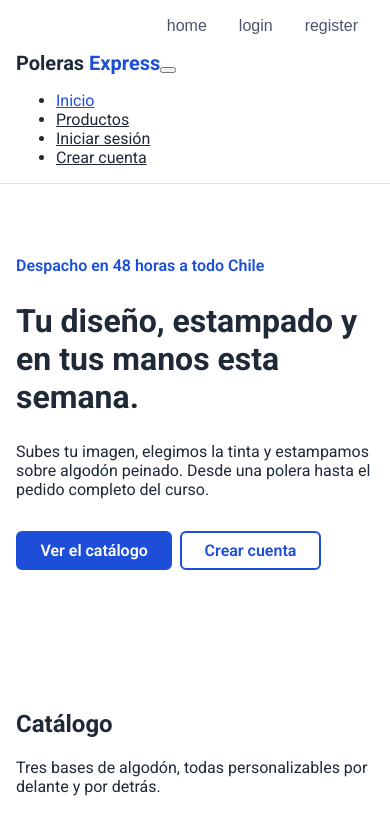
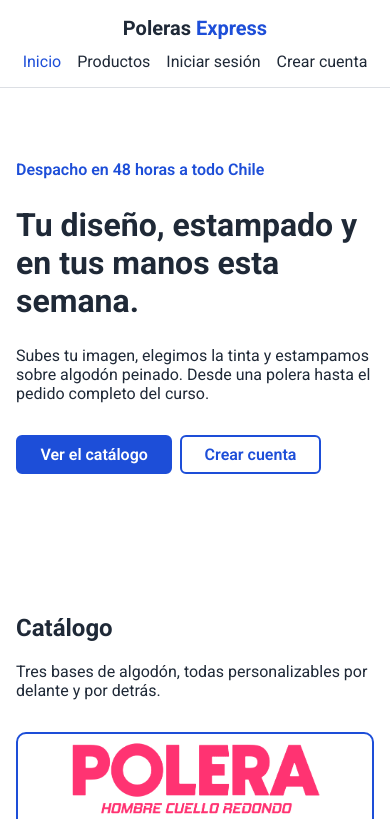
Before and after one commit to BastianGomez-Dc/fullstack2-proyecto-kt, a React (Vite) app: page / in a window 390 px wide. Shown: the top 819 px of the page. Built offline with nearby package versions, Linux system fonts and the light colour scheme.

Commit message:
Arreglo de header y implementación de footer en la página de inicio.

```diff
--- a/src/App.css
+++ b/src/App.css
@@ -202,6 +202,32 @@ body {
     max-width: 58%;
 }
 
+.navbar-tienda {
+    padding: 1rem 0;
+}
+
+.navbar-tienda .container {
+    display: flex;
+    align-items: center;
+    justify-content: space-between;
+}
+
+.navbar-toggler {
+    display: none;
+}
+
+.navbar-nav {
+    display: flex;
+    gap: 1.5rem;
+    list-style: none;
+    margin: 0;
+    padding: 0;
+}
+
+.navbar-tienda .nav-link {
+    text-decoration: none;
+}
+
 .btn {
     display: inline-block;
     margin: 0 .5rem .5rem 0;
@@ -222,6 +248,17 @@ body {
     .col-lg-7 {
         max-width: 100%;
     }
+
+    .navbar-tienda .container {
+        flex-direction: column;
+        gap: .75rem;
+    }
+
+    .navbar-nav {
+        flex-wrap: wrap;
+        justify-content: center;
+        gap: 1rem;
+    }
 }
 
 /* Error messages for form validation */
--- a/src/App.tsx
+++ b/src/App.tsx
@@ -2,13 +2,11 @@ import { Route, Router, Switch } from "wouter";
 import Home from "./pages/home/Home";
 import Login from "./pages/login/Login";
 import Register from "./pages/register/Register";
-import Menu from "./components/menu/Menu";
 
 const base = import.meta.env.BASE_URL.replace(/\/$/, "") || "";
 
 const App = () => (
   <Router base={base}>
-    <Menu />
     <Switch>
       <Route path="/" component={Home} />
       <Route path="/login" component={Login} />
--- a/src/components/footer/footer.tsx
+++ b/src/components/footer/footer.tsx
@@ -1,3 +1,5 @@
+import { Link } from "wouter";
+
 const Footer = () => {
   return (
 
@@ -7,9 +9,9 @@ const Footer = () => {
       <h2>Poleras Express</h2>
       <p>Poleras personalizadas con tu diseño, listas en 48 horas.</p>
       <nav>
-        <a href="index.html">Inicio</a>
-        <a href="login.html">Iniciar sesión</a>
-        <a href="registro.html">Crear cuenta</a>
+        <Link href="/">Inicio</Link>
+        <Link href="/login">Iniciar sesión</Link>
+        <Link href="/register">Crear cuenta</Link>
       </nav>
     </div>
   </footer>
--- a/src/pages/home/Home.tsx
+++ b/src/pages/home/Home.tsx
@@ -1,5 +1,6 @@
 import { Link } from "wouter";
 import "../../App.css";
+import Footer from "../../components/footer/footer";
 const Home = () => {
   return (
     <>
@@ -80,6 +81,8 @@ const Home = () => {
           </div>
         </section>
       </main>
+
+      <Footer />
     </>
   );
 };
```
